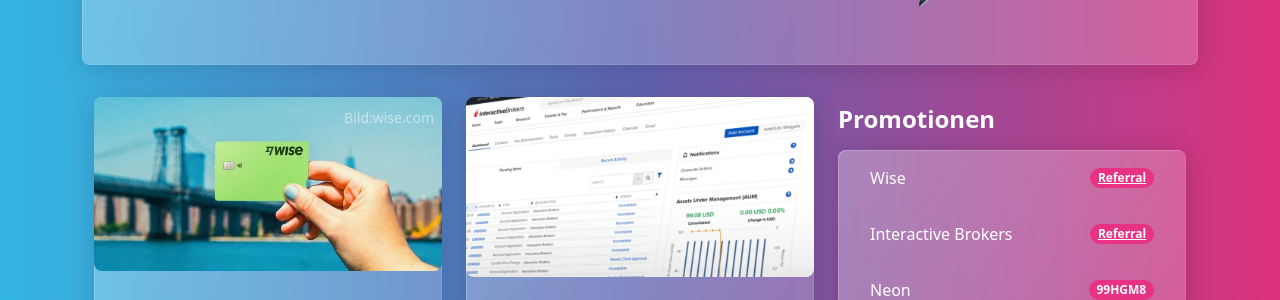
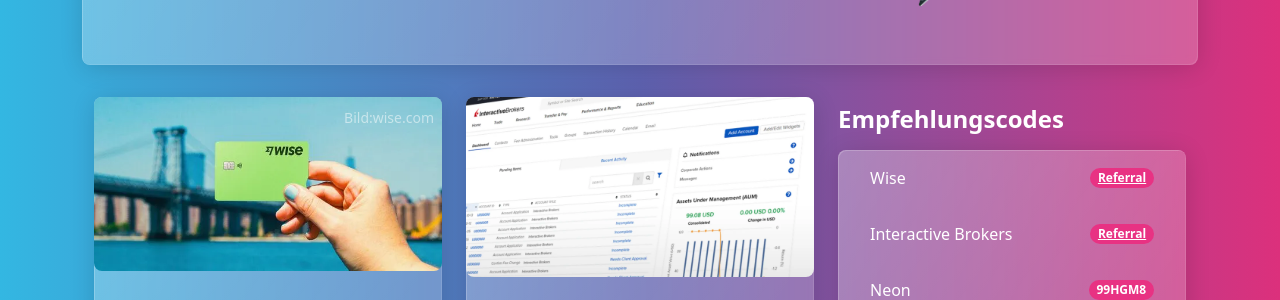
Before and after one commit to tirkio/tirkio.com, a Jekyll site: the page built from index.html, in a window 1280 px wide. Shown: the part 427-727 px from the top of the page. Built offline with Jekyll 4.4.1, drawn with Linux system fonts in a browser that asks for light colours; the list of posts is cut into pages by our own code.

Commit message:
Update sidebar.html

```diff
--- a/_includes/sidebar.html
+++ b/_includes/sidebar.html
@@ -1,7 +1,7 @@
 <div class="sidebar sticky-top">
   <!-- Promo Section -->
   <div class="mb-4">
-    <h4 class="pt-1">Promotionen</h4>
+    <h4 class="pt-1">Empfehlungscodes</h4>
     <ul class="list-group">
       <li
         class="list-group-item d-flex justify-content-between align-items-center"
```
